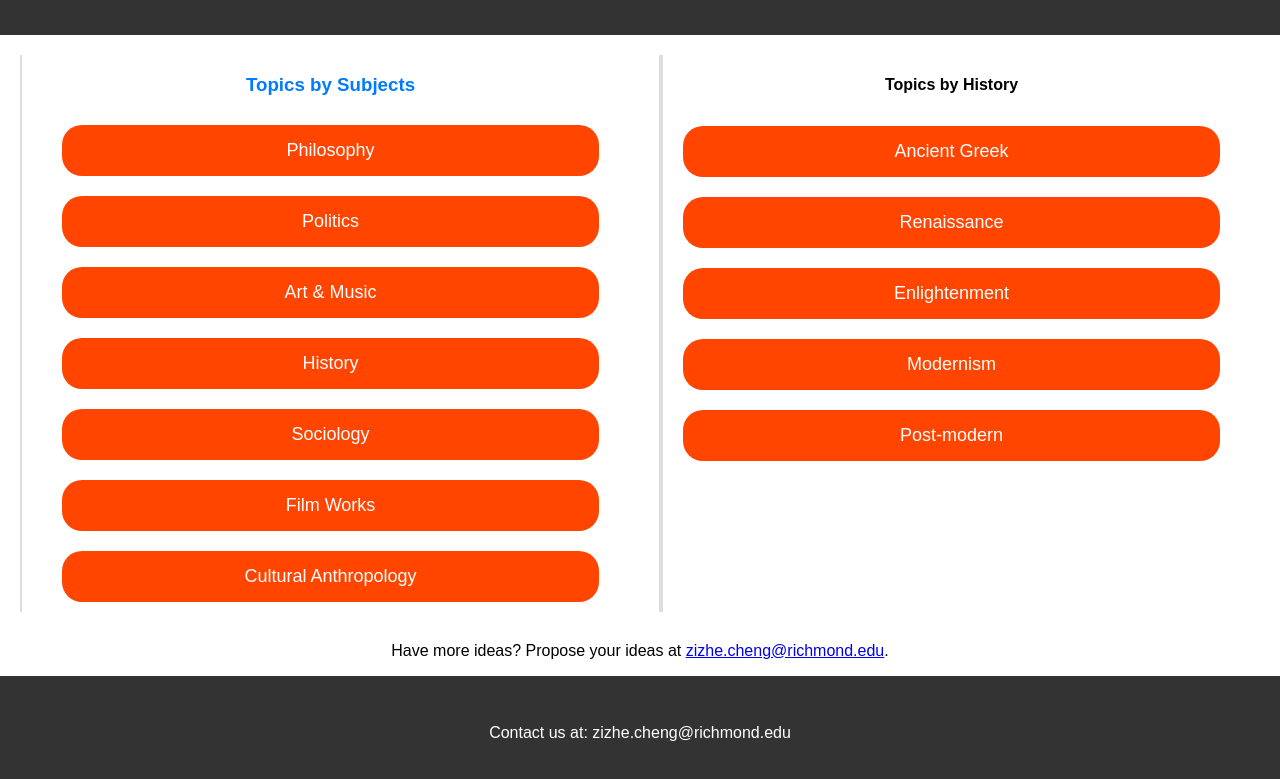
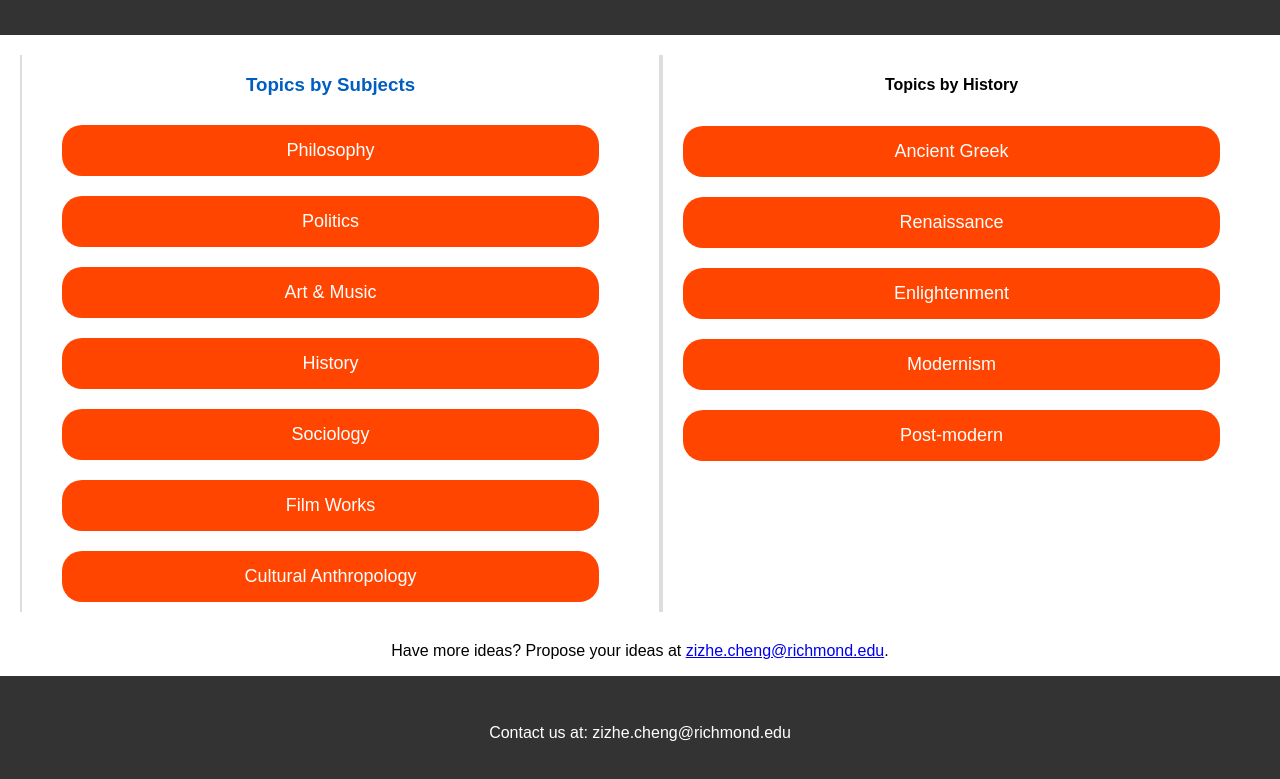
Before and after one commit to SpikeCZZ/CHS, a plain HTML site: page topics.html in a window 1280 px wide. Shown: the part 71-850 px from the top of the page. Drawn offline with Linux system fonts and the light colour scheme.

Commit message:
Update topics-style.css

```diff
--- a/topics-style.css
+++ b/topics-style.css
@@ -76,7 +76,7 @@ nav ul li a {
 
 .column h3 {
     text-align: center;
-    color: #007BFF; /* Maintaining vibrant color theme */
+    color: #005ec0; /* Maintaining vibrant color theme */
 }
 
 .column button {
```
